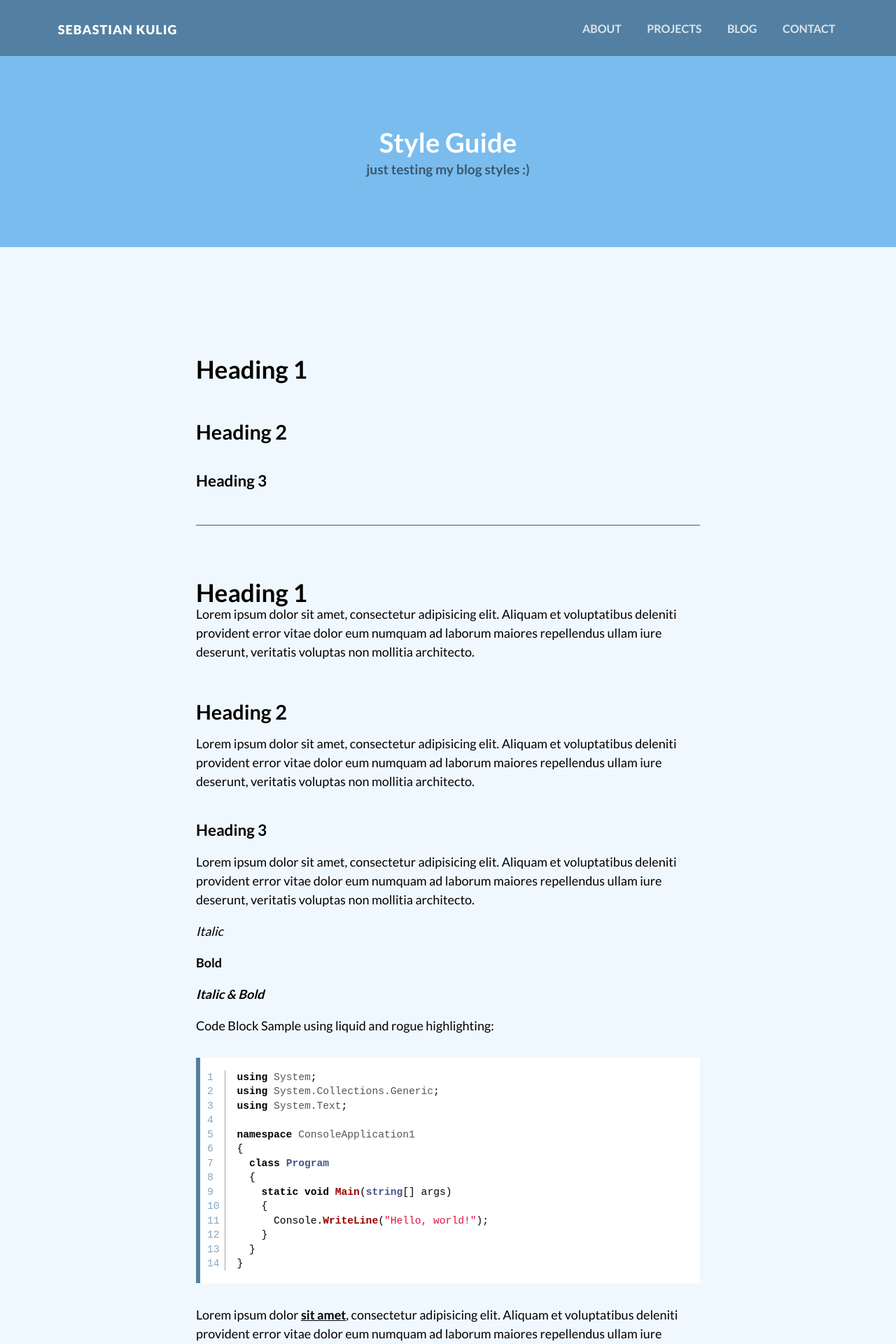
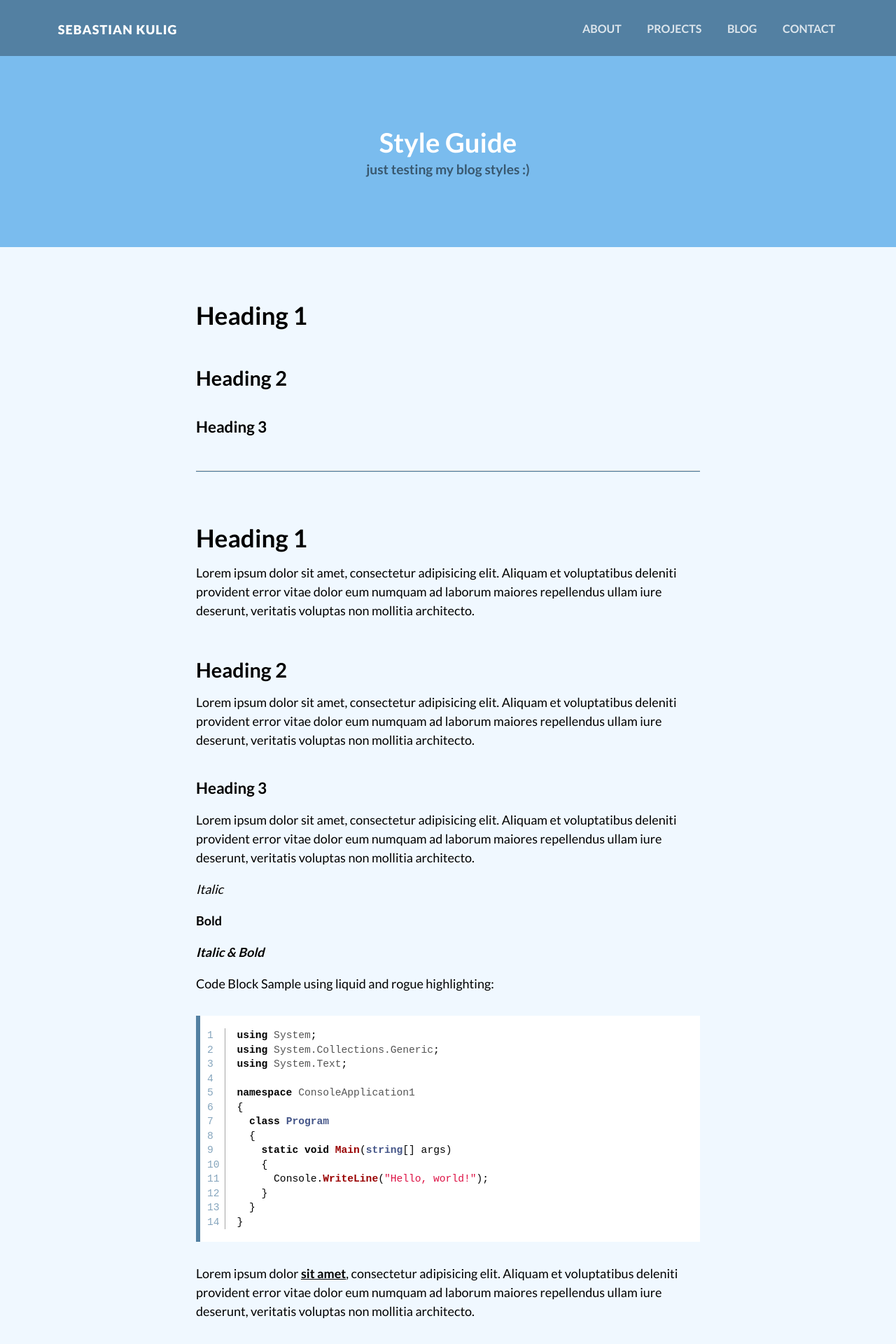
Before and after one commit to sebam2k4/sebastiankulig-Jekyll, a Jekyll site: the page built from source/_pages/blog-styles.md, in a window 1280 px wide. Shown: the top 1920 px of the page at 70% size. Built offline with Jekyll 4.4.1, drawn with Linux system fonts in a browser that asks for light colours; nearby versions of some CDN libraries.

Commit message:
set content's first child margin to 0

```diff
--- a/source/assets/css/main.css
+++ b/source/assets/css/main.css
@@ -743,8 +743,8 @@ article {
   font-size: 1.125em;
 }
 
-.content p:first-of-type {
-    margin-top: 0;
+.content > :first-child {
+  margin-top: 0;
 }
 
 .content p a {
@@ -963,13 +963,6 @@ input[type="submit"]:hover {
   font-size: 2em;
   font-style: normal;
 }
-
-
-
-.blog:first-child {
-  margin-top: 0;
-}
-
 .comments {
   width: 100%;
   max-width: 760px;
```
